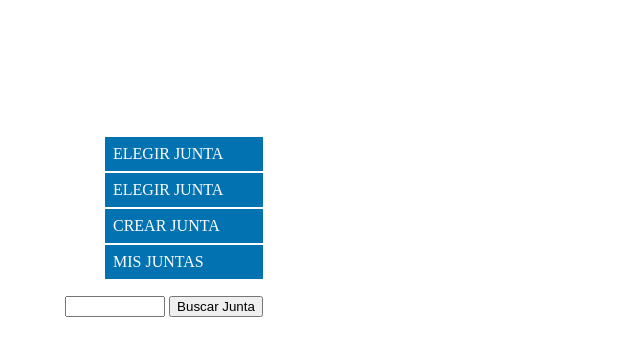
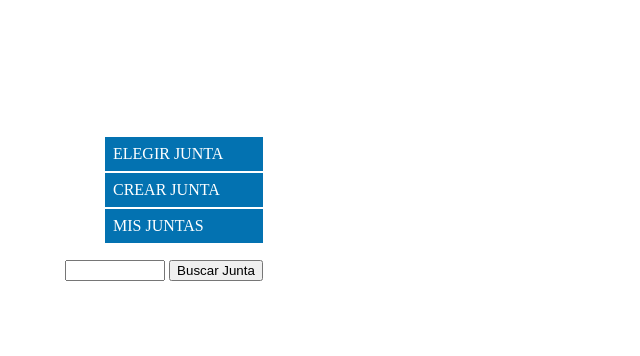
Before and after one commit to INITEC/JUNTAS-ONLINE, a PHP site: page /includes/menu_izquierda.php in a window 1280 px wide. Shown: the top 356 px of the page, without its empty margins (0-640 px from the left). Run offline with PHP 8.4, Linux system fonts and the light colour scheme.

Commit message:
menu izquierdo
correccion

```diff
--- a/includes/menu_izquierda.php
+++ b/includes/menu_izquierda.php
@@ -2,7 +2,6 @@
 <div id="menu_izquierda">
 	<ul>
 		<li><a href="2_elegir_junta.php">ELEGIR JUNTA</a></li>
-		<li><a href="..">ELEGIR JUNTA</a></li>
 		<li><a href="6_crear_junta.php">CREAR JUNTA</a></li>
 		<li><a href="https://www.google.com.pe">MIS JUNTAS</a></li>
 	</ul>
```
